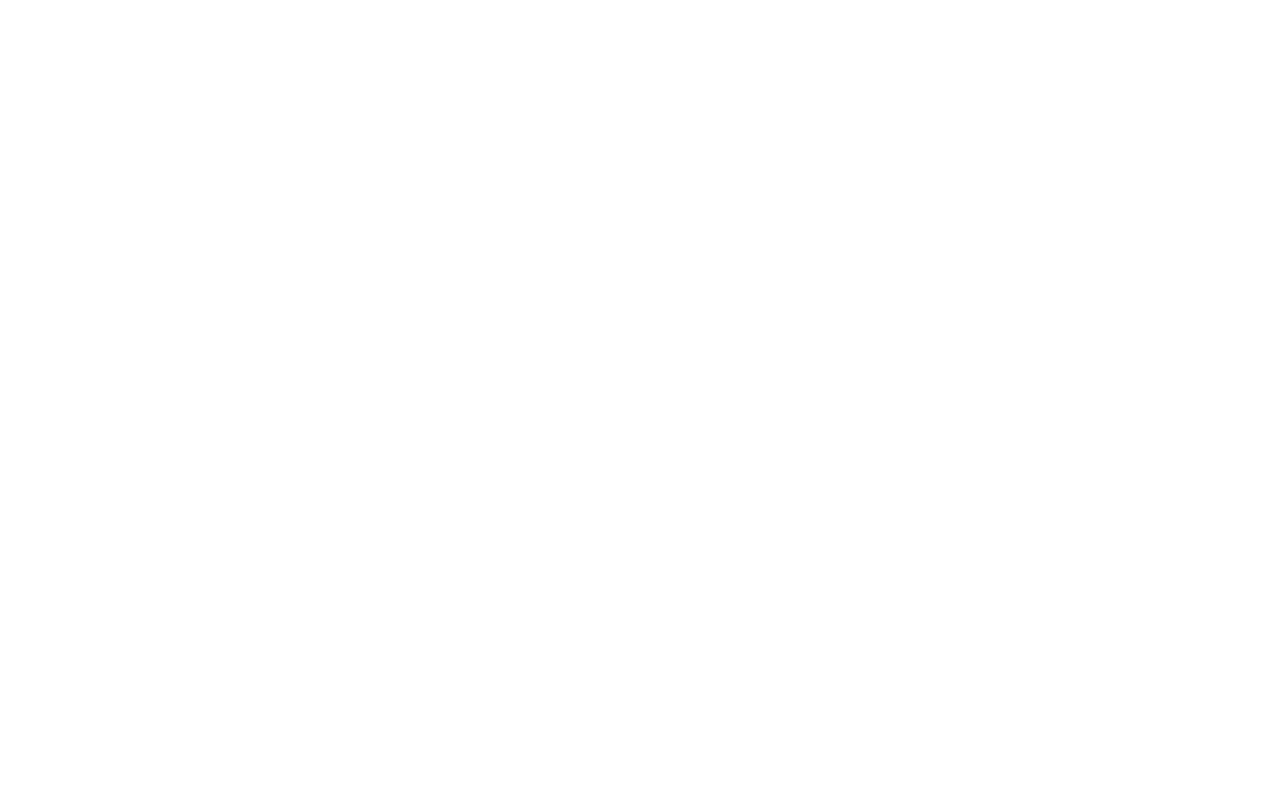
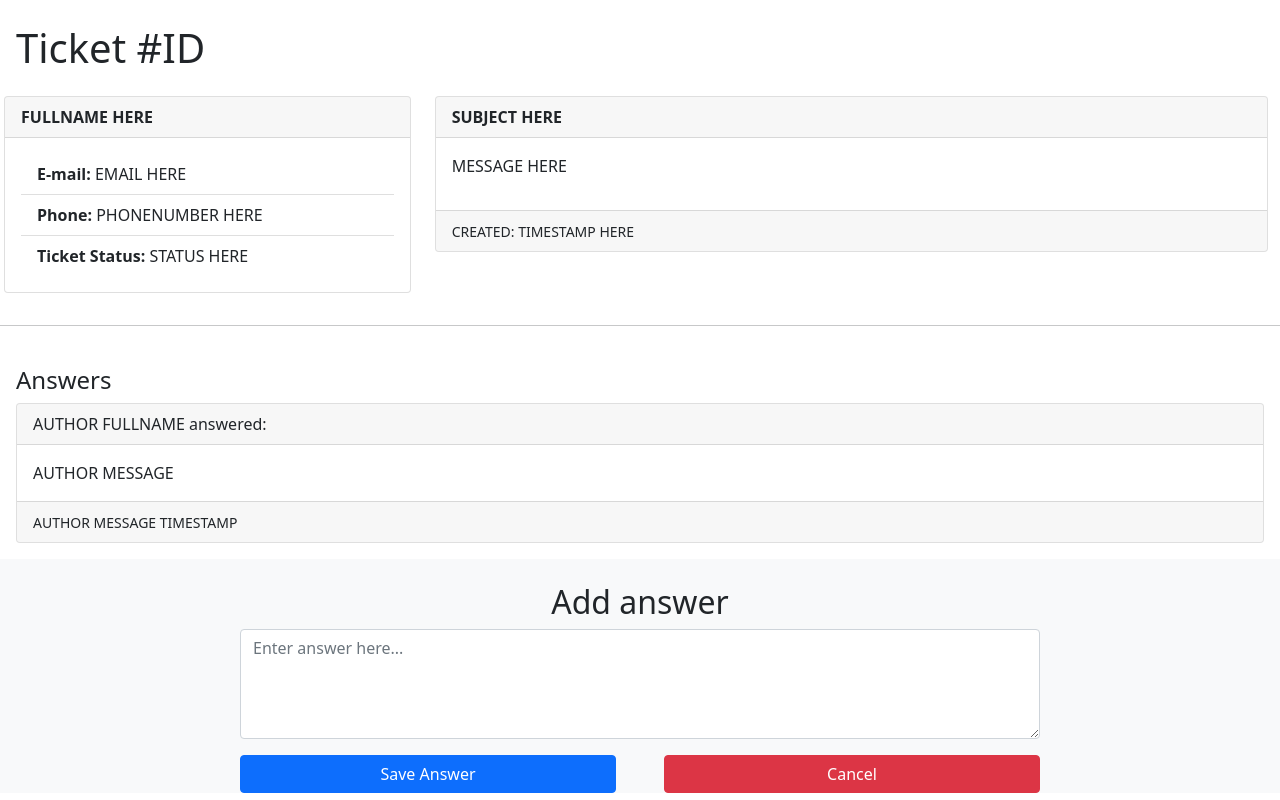
Before and after one commit to madshby/supportbuddyfinal, a React (Create React App) app: page /viewticket in a window 1280 px wide. Before the commit this address had no page. Built offline with nearby package versions, Linux system fonts and the light colour scheme.

Commit message:
Added LookAtTicket

```diff
--- a/src/App.js
+++ b/src/App.js
@@ -1,6 +1,7 @@
 import "./App.css";
 import { BrowserRouter as Router, Routes, Route } from "react-router-dom";
 import CreateTicketEmbed from "./Components/CreateTicketEmbed";
+import LookAtTicket from "./Components/LookAtTicket"
 import "bootstrap/dist/css/bootstrap.min.css";
 
 function App() {
@@ -9,6 +10,7 @@
       <Router>
         <Routes>
           <Route exact path="/" element={<CreateTicketEmbed />}></Route>
+          <Route exact path="/viewticket" element={<LookAtTicket />}></Route>
         </Routes>
       </Router>
     </>
--- a/src/Components/LookAtTicket.js
+++ b/src/Components/LookAtTicket.js
@@ -1,53 +1,54 @@
-import React, { Component } from 'react'
+import React, {Component} from 'react';
 
-export class LookAtTicket extends Component {
+class LookAtTicket extends Component {
     render() {
         return (
-      <><div class="row">
-        <div class="col-12 col-md-2 mb-3 order-1 order-md-1">
+            <>
+                <h1 class="pt-4 px-3">Ticket #ID</h1>
+                <div class="row">
+                    <div class="col-12 col-md-4 mb-3 order-1 order-md-1 pt-3 ps-3">
                         <div class="card">
                             <div class="card-header">
                                 <strong>
-//@currentTicket.FirstName @currentTicket.LastName
+                                    FULLNAME HERE
                                 </strong>
                             </div>
                             <div class="card-body">
                                 <ul class="list-group list-group-flush">
-                <li class="list-group-item"><strong>E-mail:</strong>
-//@currentTicket.Email
+                                    <li class="list-group-item"><strong>E-mail: </strong>
+                                        EMAIL HERE
                                     </li>
-                <li class="list-group-item"><strong>Phone:</strong>
-//@currentTicket.PhoneNumber
+                                    <li class="list-group-item"><strong>Phone: </strong>
+                                        PHONENUMBER HERE
                                     </li>
-                <li class="list-group-item"><strong>Ticket Status:</strong>
-//@currentTicket.Status
+                                    <li class="list-group-item"><strong>Ticket Status: </strong>
+                                        STATUS HERE
                                     </li>
                                 </ul>
-            </div>
-            <div class="card-footer">
                             </div>
                         </div>
                     </div>
 
-        <div class="col-12 col-md-8 mb-3 order-3 order-md-2">
+                    <div class="col-12 col-md-8 mb-3 order-3 order-md-2 pt-3 pe-4">
                         <div class="card">
                             <div class="card-header">
                                 <strong>
-//@currentTicket.Subject
+                                    SUBJECT HERE
                                 </strong>
                             </div>
                             <div class="card-body">
                                 <p>
-                      //@currentTicket.Message
+                                    MESSAGE HERE
                                 </p>
                             </div>
                             <div class="card-footer">
                                 <small>
-//Created: @currentTicket.TimeStamp
+                                    CREATED: TIMESTAMP HERE
                                 </small>
                             </div>
                         </div>
                     </div>
+                    {/* Decide wether we want a toggler to add answers or not.
 
                     <div class="col-12 col-md-2 mb-3 order-2 order-md-3">
                         <div class="card">
@@ -55,30 +56,37 @@
                                 <strong>Actions</strong>
                             </div>
                             <div class="card-body">
-              <button disabled="@DisableButtons" onclick="SwitchView" class="btn btn-primary w-100 mb-3">Add answer</button>
+                                <button disabled="@DisableButtons" class="btn btn-primary w-100 mb-3">Add answer</button>
                             </div>
-            <div class="card-footer"></div>
+                            <div class="card-footer"><
+                            /div>
                         </div>
                     </div>
-      </div><div class="row mb-5">
+
+                    */}
+
+                </div>
+
+                <hr />
+
+                <div class="row mb-5" class="pt-4 px-3">
                     <div class="col-12">
                         <h4>Answers</h4>
-          /*
-            @foreach (var answer in currentTicket.Answers)
-            {<div class="card mb-3">
-              <div class="card-header">
-                @answer.AuthorFirstName @answer.AuthorLastName answered:
+                        <div className="card mb-3">
+                            <div className="card-header">
+                                AUTHOR FULLNAME answered:
                             </div>
-              <div class="card-body">
-                @answer.Message
+                            <div className="card-body">
+                                AUTHOR MESSAGE
                             </div>
-              <div class="card-footer">
-                <small>@answer.TimeStamp</small>
+                            <div className="card-footer">
+                                <small>AUTHOR MESSAGE TIMESTAMP</small>
                             </div>
-            </div>}
-            */
                         </div>
-        </div><div id="pageOverlay" class="@OverlayCssClass">
+                    </div>
+                </div>
+
+                <div id="pageOverlay" class="@OverlayCssClass">
                     <div id="bottomActionbar" class="bg-light text-center pt-4 px-3">
                         <div class="row">
                             <div class="col">
@@ -86,21 +94,32 @@
                             </div>
                         </div>
                         <div class="row mb-3">
-              <div class="col-12 col-md-2"></div>
+                            <div class="col-12 col-md-2">
+
+                            </div>
                             <div class="col-12 col-md-8 px-4">
-                <textarea /> @bind="NewAnswer" class="form-control" rows="4" placeholder="Enter answer here..."></textarea>
+                                <textarea class="form-control" rows="4" placeholder="Enter answer here..."></textarea>
                         </div>
                         <div class="col-12 col-md-2"></div>
                     </div>
                     <div class="row">
-            <div class="col-12 col-md-2"></div>
+                        <div class="col-12 col-md-2">
+
+                        </div>
                         <div class="col-6 col-md-4 px-4">
-              <button class="btn btn-primary w-100" /> @onclick="@(async () => await SaveAnswer())">Save Answer</button>
+                            <button class="btn btn-primary w-100">Save Answer</button>
                         </div>
-          <div class="col-12 col-md-2"></div>
-        </div></>
-    )
+                        <div class="col-6 col-md-4 px-4">
+                            <button class="btn btn-danger w-100">Cancel</button>
+                        </div>
+                        <div class="col-12 col-md-2">
+                        </div>
+                    </div>
+                    </div>
+                </div>
+            </>
+        );
     }
 }
 
-export default LookAtTicket
+export default LookAtTicket;
```
Lines whose indentation alone changed are shown as unchanged.
